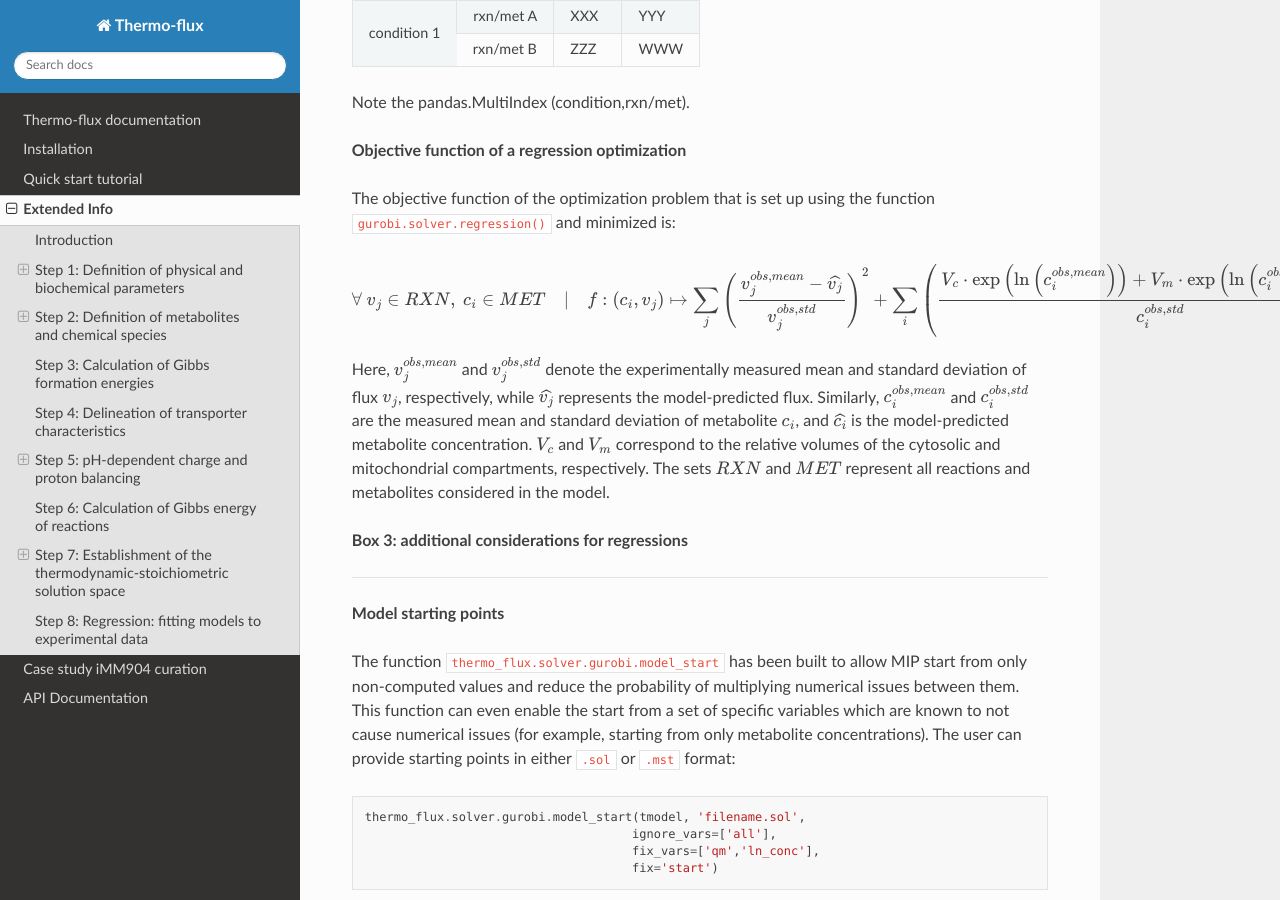
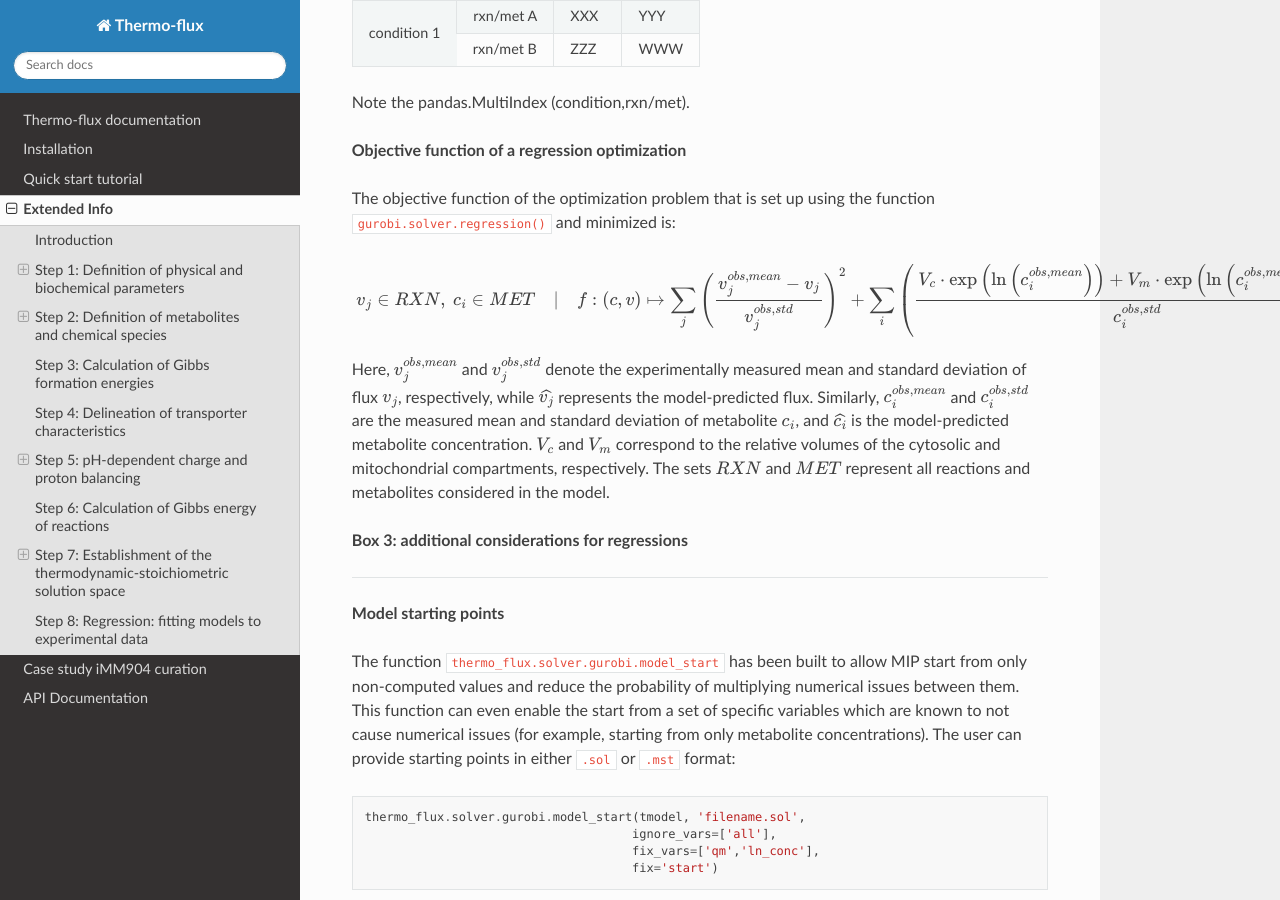
Before and after one commit to molecular-systems-biology/thermo-flux, a Sphinx documentation site: the page built from docs/extended_info.rst, in a window 1280 px wide and 900 px high, scrolled down 7544 px. Built offline with Sphinx 7.4.7 and the Read the Docs theme 3.1.0, drawn with Linux system fonts in a browser that asks for light colours.

Commit message:
Fix mathematical notation in extended_info.rst

```diff
--- a/docs/extended_info.rst
+++ b/docs/extended_info.rst
@@ -255,12 +255,12 @@
 
 .. math::
 
-   \forall\ v_{j} \in RXN,\ c_{i} \in MET \quad | \quad
-   f:\left( c_{i},v_{j} \right) \mapsto
-   \sum_{j}\left( \frac{v_{j}^{obs,mean} - \widehat{v_{j}}}{v_{j}^{obs,std}} \right)^{2}
+   \ v_{j} \in RXN,\ c_{i} \in MET \quad | \quad
+   f:\left( c,v \right) \mapsto
+   \sum_{j}\left( \frac{v_{j}^{obs,mean} - v_{j}}{v_{j}^{obs,std}} \right)^{2}
    + \sum_{i}\left( \frac{V_{c} \cdot \exp\left( \ln\left( c_{i}^{obs,mean} \right) \right)
    + V_{m} \cdot \exp\left( \ln\left( c_{i}^{obs,mean} \right) \right)
-   - \widehat{c_{i}}}{c_{i}^{obs,std}} \right)^{2}
+   - c_{i}}{c_{i}^{obs,std}} \right)^{2}
 
 Here, :math:`v_{j}^{obs,mean}` and :math:`v_{j}^{obs,std}` denote the experimentally measured mean and standard deviation of flux :math:`v_{j}`, respectively, while :math:`\widehat{v_{j}}` represents the model-predicted flux. Similarly, :math:`c_{i}^{obs,mean}` and :math:`c_{i}^{obs,std}` are the measured mean and standard deviation of metabolite :math:`c_{i}`, and :math:`\widehat{c_{i}}` is the model-predicted metabolite concentration. :math:`V_{c}` and :math:`V_{m}` correspond to the relative volumes of the cytosolic and mitochondrial compartments, respectively. The sets :math:`RXN` and :math:`MET` represent all reactions and metabolites considered in the model.
 
```
